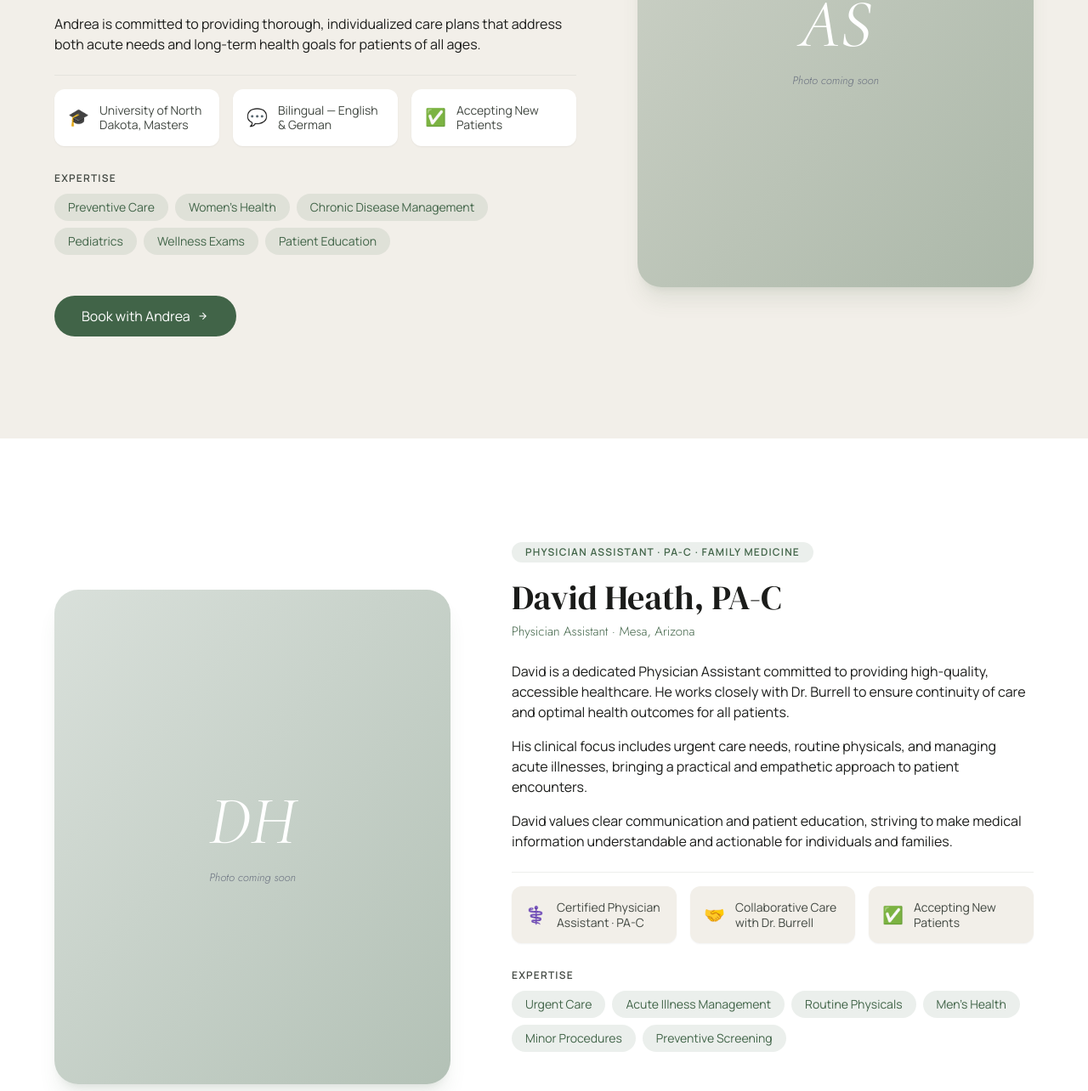
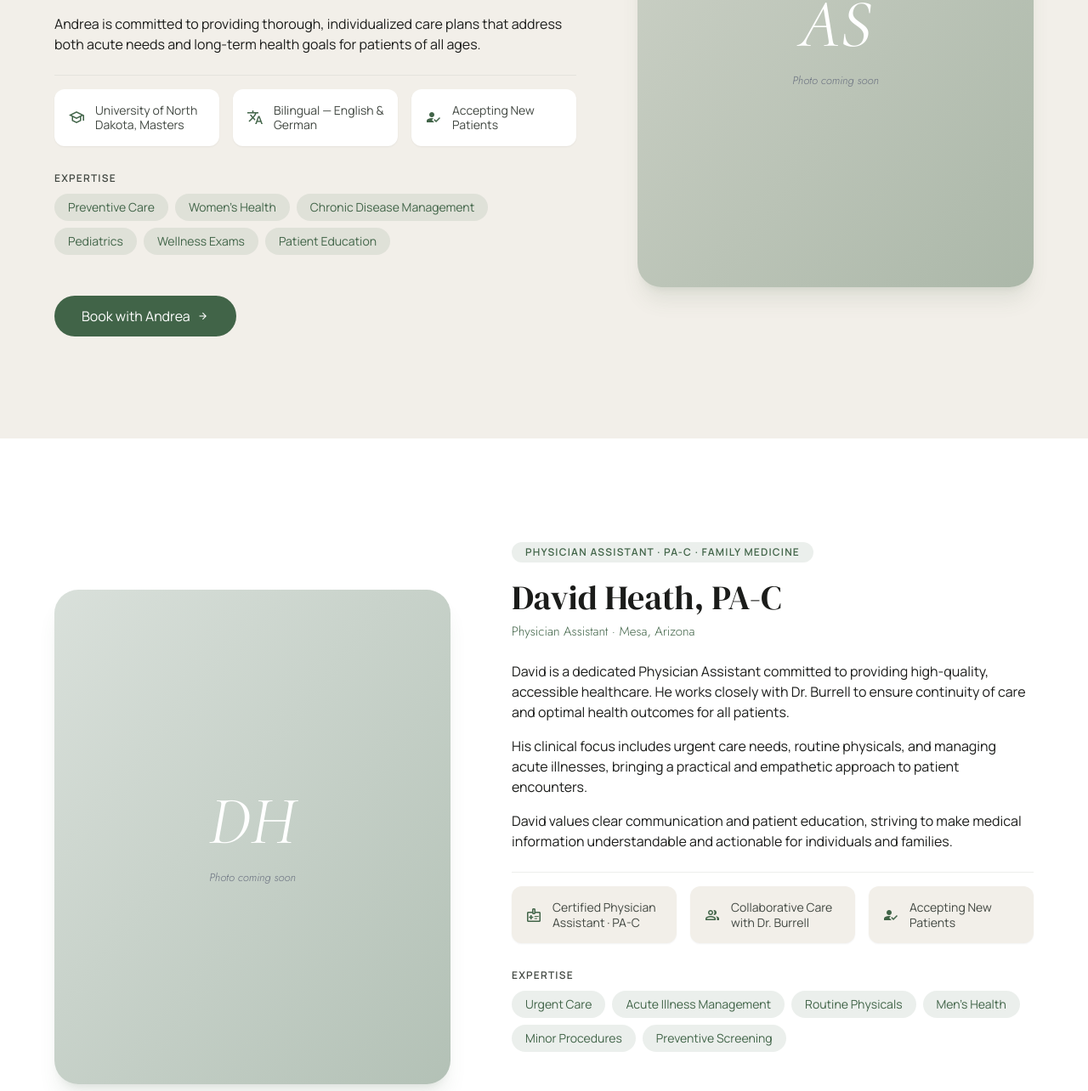
Before and after one commit to bburrell5000/Greenfield-family-medicine, a plain HTML site: page providers.html in a window 1280 px wide. Shown: the part 1766-3050 px from the top of the page at 85% size. Drawn offline with nearby package versions, Linux system fonts and the light colour scheme.

Commit message:
Add files via upload

```diff
--- a/providers.html
+++ b/providers.html
@@ -289,15 +289,15 @@ Your trusted family medicine providers in Mesa, Arizona. Dr. Andrew Burrell, DO
 </div>
 <div class="grid grid-cols-1 sm:grid-cols-3 gap-4 pt-4 border-t border-outline-variant/30">
 <div class="bg-white p-4 rounded-xl flex items-center space-x-3 shadow-sm">
-<span class="text-xl">🎓</span>
+<span class="material-symbols-outlined text-primary text-xl" style="font-variation-settings:'FILL' 0;">school</span>
 <p class="font-body-md text-sm text-on-surface-variant leading-tight">University of North Dakota, Masters</p>
 </div>
 <div class="bg-white p-4 rounded-xl flex items-center space-x-3 shadow-sm">
-<span class="text-xl">💬</span>
-<p class="font-body-md text-sm text-on-surface-variant leading-tight">Bilingual — English & German</p>
+<span class="material-symbols-outlined text-primary text-xl" style="font-variation-settings:'FILL' 0;">translate</span>
+<p class="font-body-md text-sm text-on-surface-variant leading-tight">Bilingual — English &amp; German</p>
 </div>
 <div class="bg-white p-4 rounded-xl flex items-center space-x-3 shadow-sm">
-<span class="text-xl">✅</span>
+<span class="material-symbols-outlined text-primary text-xl" style="font-variation-settings:'FILL' 1;">how_to_reg</span>
 <p class="font-body-md text-sm text-on-surface-variant leading-tight">Accepting New Patients</p>
 </div>
 </div>
@@ -349,15 +349,15 @@ Your trusted family medicine providers in Mesa, Arizona. Dr. Andrew Burrell, DO
 </div>
 <div class="grid grid-cols-1 sm:grid-cols-3 gap-4 pt-4 border-t border-outline-variant/30">
 <div class="bg-[#F2EFE9] p-4 rounded-xl flex items-center space-x-3 shadow-sm">
-<span class="text-xl">⚕️</span>
+<span class="material-symbols-outlined text-primary text-xl" style="font-variation-settings:'FILL' 0;">medical_information</span>
 <p class="font-body-md text-sm text-on-surface-variant leading-tight">Certified Physician Assistant · PA-C</p>
 </div>
 <div class="bg-[#F2EFE9] p-4 rounded-xl flex items-center space-x-3 shadow-sm">
-<span class="text-xl">🤝</span>
+<span class="material-symbols-outlined text-primary text-xl" style="font-variation-settings:'FILL' 0;">group</span>
 <p class="font-body-md text-sm text-on-surface-variant leading-tight">Collaborative Care with Dr. Burrell</p>
 </div>
 <div class="bg-[#F2EFE9] p-4 rounded-xl flex items-center space-x-3 shadow-sm">
-<span class="text-xl">✅</span>
+<span class="material-symbols-outlined text-primary text-xl" style="font-variation-settings:'FILL' 1;">how_to_reg</span>
 <p class="font-body-md text-sm text-on-surface-variant leading-tight">Accepting New Patients</p>
 </div>
 </div>
```
